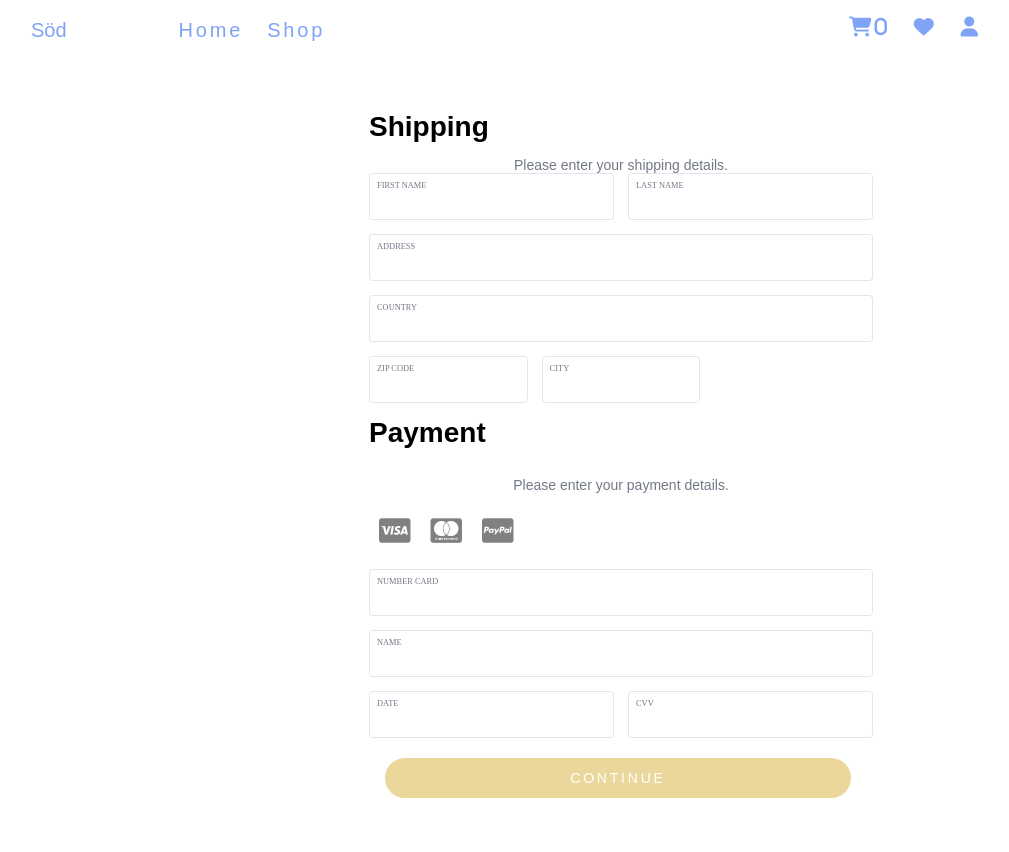
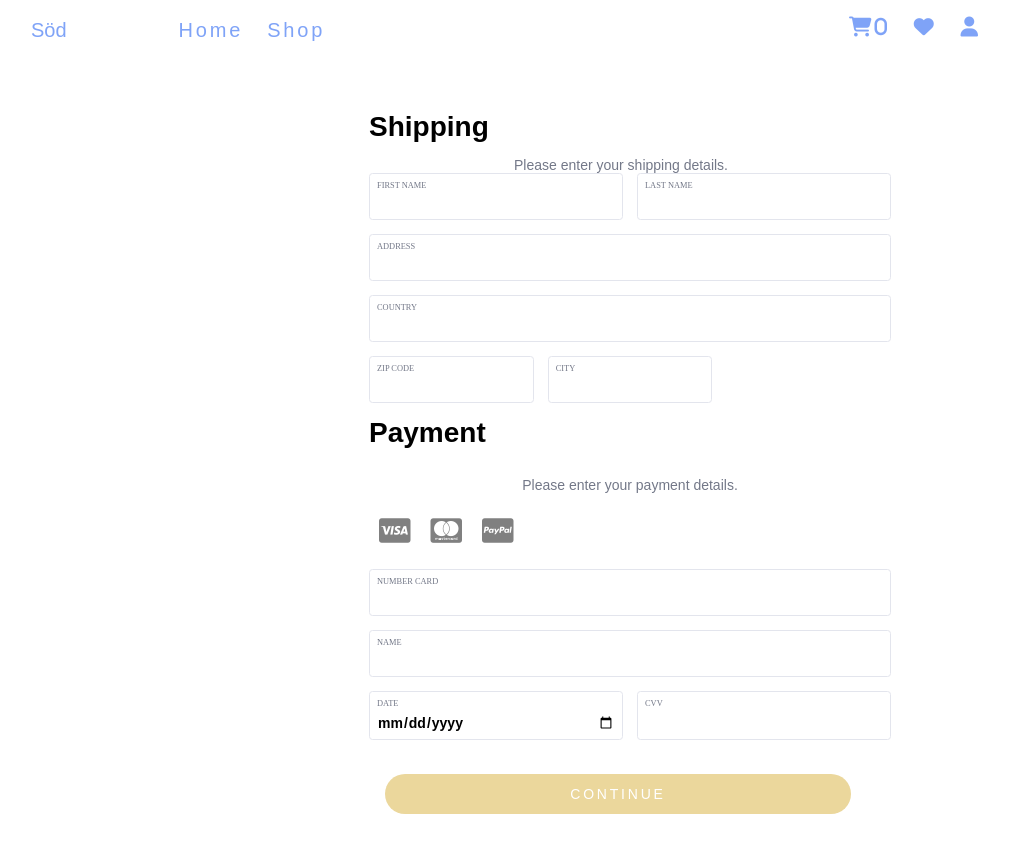
Before and after one commit to lidiettes/react-ecommerce, a React (Create React App) app: page /shippingpage in a window 1280 px wide. Shown: the top 852 px of the page, without its empty margins (19-1028 px from the left). Built offline with nearby package versions, Linux system fonts and the light colour scheme; a web font is replaced by a local one.

Commit message:
try for fix navigate bug

```diff
--- a/src/assets/db.json
+++ b/src/assets/db.json
@@ -68,20 +68,21 @@
       "lastName": "patata",
       "email": "patata",
       "password": "patata"
-    },
+    }
+  ],
+  "orders": [
     {
-      "id": 1668679761028,
-      "name": "cafe",
-      "lastName": "cafe",
-      "email": "cafe",
-      "password": "cafe"
-    },
-    {
-      "id": 1668765310114,
-      "name": "12",
-      "lastName": "213",
-      "email": "123123",
-      "password": "213"
+      "id": 1668780092400,
+      "idUser": 1668780022525,
+      "name": "patata",
+      "lastName": "patata",
+      "address": "dsa",
+      "country": "sda",
+      "zipcode": "324",
+      "city": "432",
+      "numberCard": "432",
+      "nameCard": "2022-11-20",
+      "cvv": "423"
     }
   ]
 }
--- a/src/components/Login/Login.jsx
+++ b/src/components/Login/Login.jsx
@@ -1,17 +1,15 @@
 import React, { useEffect } from 'react'
-import { useState } from 'react';
 import './Login.css';
-import getDataUsers from '../../api/apiUsers';
 import { useContext } from 'react';
 import { UserDataContext } from '../../context/UserDataContext/UserDataContext';
 import { ApiContext } from '../../context/ApiContext/ApiContext';
 import { UserContext } from '../../context/UserContext/UserContext';
-import { Link, Navigate, useNavigate } from 'react-router-dom';
+import { useNavigate } from 'react-router-dom';
 
 const Login = () => {
 
     //fetch
-    const { userData, setUserData } = useContext(UserDataContext);
+    const { userData } = useContext(UserDataContext);
     const { fetchUser } = useContext(ApiContext);
 
     useEffect(() => {
@@ -85,7 +83,7 @@ const Login = () => {
 
                 <form onSubmit={getUserRegister} action="#" className="form-group">
                     <br />
-                    <p>Register                                 </p>
+                    <p>Register                 </p>
                     <input type="text" placeholder="name" name="name" className="name" />
                     <input type="text" placeholder="lastName" name="lastName" className="lastName" />
                     <input type="text" placeholder="email" name="email" className="email" />
--- a/src/components/News/News.jsx
+++ b/src/components/News/News.jsx
@@ -4,23 +4,23 @@ import './News.css';
 const News = () => {
     return (
         <>
-            <div class="news__container">
+            <div className="news__container">
 
 
-                <div class="news__container--column">
-                    <img src="../../../img/img01.jpeg" />
+                <div className="news__container--column">
+                    <img src="../../../img/img01.jpeg" alt="panton" />
                     <h5 className='h5News'>DESIGNED BY Verner Panton</h5>
                     <p> Verner Panton started out as a painter before studying architecture at the Royal Academy of Fine Arts in Copenhagen. After an apprenticeship with architect/designer Arne Jacobsen, Panton pursued a path in furniture and interior design. It was during this part of his career that he became famous for his avant-garde work, such as a series of chairs with no legs and a sofa curated to be placed vertically against a wall. In the 60’s and 70’s, his passion for designing entire environments led to immersive interiors featuring his hypnotic patterns and futuristic designs for furniture, lighting, wallpapers, posters and rugs. Panton’s pioneering use of materials, colours and shapes earned him a reputation as a visionary.</p>
                 </div>
 
                 <div class="news__container--column" >
-                <img src="../../../img/publi02.png"/>
+                <img src="../../../img/publi02.png" alt="spaceCopenhague"/>
                     <h5 className='h5News'>Designed by Space Copenhagen</h5>
                     <p>Established in 2005 by Signe Bindslev Henriksen and Peter Bundgaard Rützou, Space Copenhagen is a design studio works across multiple disciplines from furniture, lighting and refined objects, to art installations, art direction and interior design for private homes, hotels and restaurants all over the world. The ambition is to forge new paths by balancing opposites — classic and modern, industrial and organic, sculptural and minimal, light and shade. Duality and contrast. Curiosity as a fundamental human condition.</p>
                 </div>
 
                 <div class="news__container--column">
-                <img src="../../../img/publi03.png" />
+                <img src="../../../img/publi03.png" alt="Welling"/>
                 <h5 className='h5News'>Hee Welling: Designer of november</h5>
                 <p>Hee Welling (born 1974) is an award-winning furniture designer. In addition to being exhibited at fairs and museums worldwide, his products can be found in a diverse array of interiors, from The Oslo Opera House to Australia’s parliament.
 Raised in the Danish countryside, Welling's lifelong appreciation for the outdoors can be seen in the honest minimalism of his pieces. Each of his creations is united by a distinctive visual identity as he focuses on clean lines and simple silhouettes. Welling works with a wide array of materials, with wood and metals used alongside non-natural elements like plastic.</p>
--- a/src/components/ShippingForm/ShippingForm.jsx
+++ b/src/components/ShippingForm/ShippingForm.jsx
@@ -2,23 +2,18 @@
 import { useState } from 'react';
 import '../ShippingForm/ShippingForm.css'
 import { useContext } from 'react';
-import { UserDataContext } from '../../context/UserDataContext/UserDataContext';
-
 import { UserContext } from '../../context/UserContext/UserContext';
 
 
 const ShippingForm = () => {
 
     const { user, setUser } = useContext(UserContext)
-    const { fetchUser } = useContext(UserDataContext)
 
     const getAddress = (e) => {
-
         e.preventDefault();
 
         const newOrder = {
-
-            idOrder: new Date().getTime(),
+            id: new Date().getTime(),
             idUser: user.id,
             name: user.name,
             lastName: user.lastName,
@@ -29,20 +24,19 @@ const ShippingForm = () => {
             numberCard: e.target.numberCard.value,
             nameCard: e.target.date.value,
             cvv:  e.target.cvv.value
+        }
 
-
-        }
-        console.log(newAddress);
-        fetch("http://localhost:3000/users", {
-            method: "POST",
-            headers: {
-                'Content-Type': 'application/json'
-            },
-            body: JSON.stringify(newAddress)
-        }).then(res => res.json())
-            .then(data => console.log(data))
-            .catch(error => console.log(error));
-        setUser(newAddress); // login the new user
+        console.log(user);
+        // fetch("http://localhost:3000/orders", {
+        //     method: "POST",
+        //     headers: {
+        //         'Content-Type': 'application/json'
+        //     },
+        //     body: JSON.stringify(newOrder)
+        // }).then(res => res.json())
+        //     .then(data => console.log(data))
+        //     .catch(error => console.log(error));
+        // setUser(newOrder);
     }
 
     // }
@@ -52,9 +46,7 @@ const ShippingForm = () => {
             <div className="container">
                 <h1>Shipping</h1>
                 <p>Please enter your shipping details.</p>
-
-                <form onSubmit={getAddress} className="form">
-
+                <form className="form" onSubmit={(e)=>{getAddress(e)}}>
                     <div className="fields fields--2">
                         <label className="field">
                             <span className="field__label" >First name</span>
@@ -118,7 +110,7 @@ const ShippingForm = () => {
                     </div>
                     <label className="field">
                         <span className="field__label" >Number Card</span>
-                        <input className="field__input" type="text" id="card" name="card" />
+                        <input className="field__input" type="number" id="numberCard" name="numberCard" />
                         {/* <div className='invalid-feedback'>
                                 Not valid
                         </div> */}
@@ -133,22 +125,23 @@ const ShippingForm = () => {
                     <div className="fields fields--2">
                     <label className="field">
                             <span className="field__label" >Date</span>
-                            <input className="field__input" type="text" id="date" name="date" />
+                            <input className="field__input" type="date" id="date" name="date" />
                             {/* <div className='invalid-feedback'>
                                 Not valid
                             </div> */}
                         </label>
                         <label className="field">
                             <span className="field__label" >cvv</span>
-                            <input className="field__input" type="text" id="cvv" name="cvv" />
+                            <input className="field__input" type="number" id="cvv" name="cvv" />
                             {/* <div className='invalid-feedback'>
                                 Not valid
                             </div> */}
                         </label>
                         </div>
+                        <button className="buttonShipping" type="submit" >Continue</button>
                 </form>
 
-                <button className="buttonShipping" type="submit"  >Continue</button>
+
             </div>
 
         </>
```
